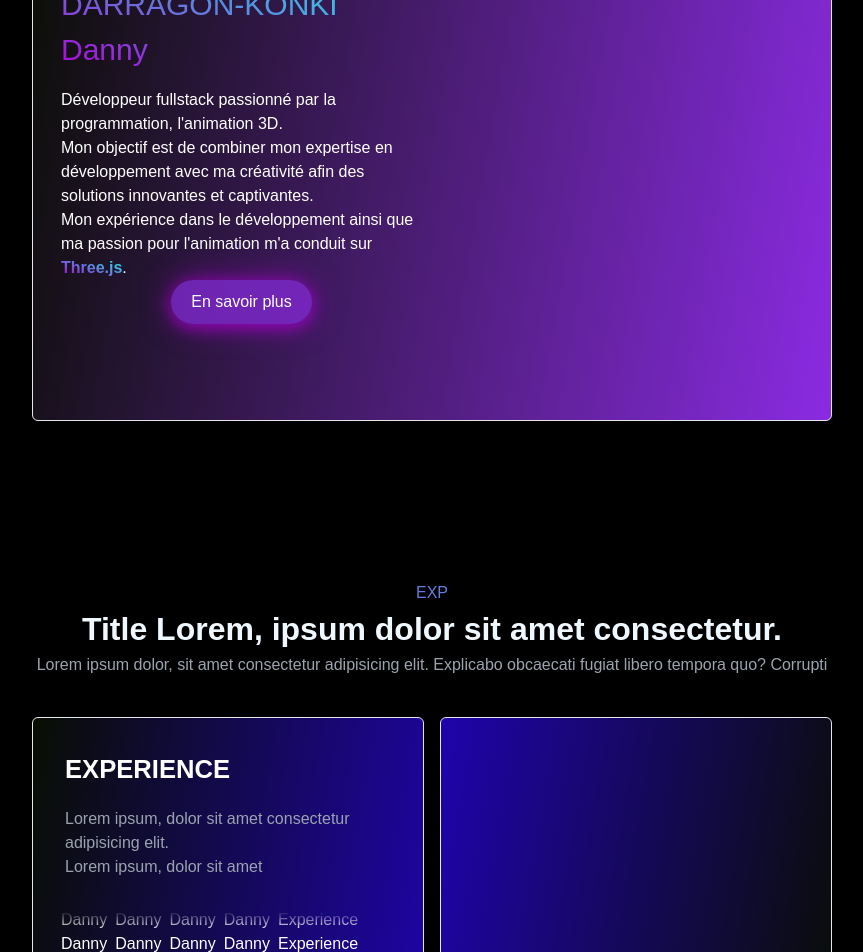
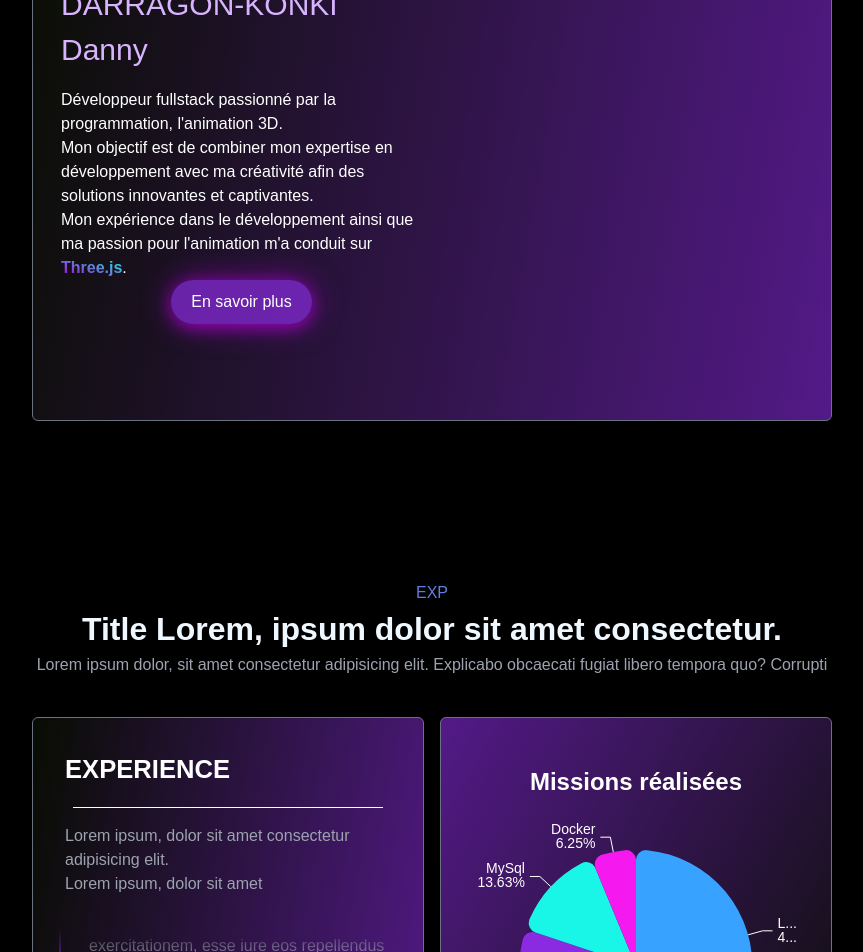
Before and after one commit to Dannydan78/Portfolio, a Nuxt app: page / in a window 1280 px wide. Shown: the part 1848-2800 px from the top of the page, without its empty margins (208-1071 px from the left). Built offline with nearby package versions, Linux system fonts and the light colour scheme; a web font is replaced by a local one.

Commit message:
Experience DONE

```diff
--- a/components/Cards.vue
+++ b/components/Cards.vue
@@ -1,6 +1,6 @@
 <template>
     <div class="cards-container">
-        <article class="card" v-for="(item, index) in cards" :key="index" @mouseenter="animateCardText" @mouseleave="resetAnimation">
+        <article class="card border border-gray-500" v-for="(item, index) in cards" :key="index" @mouseenter="animateCardText" @mouseleave="resetAnimation">
             <figure>
                 <img :src="item.image" alt="Image" />
             </figure>
@@ -70,6 +70,7 @@ article {
     transition: all 0.4s ease-in-out;
     overflow: hidden;
     color: azure;
+
 }
 
 article a::after {
@@ -131,12 +132,13 @@ article a .icon {
 
 article:has(:hover, :focus) {
     --img-scale: 1.1;
-    --title-color: linear-gradient(20deg, rgb(175, 2, 214), #19f6e8);
+    --title-color: rgb(216, 180, 254);
     --link-icon-translate: 0;
     --link-icon-opacity: 1;
     cursor: pointer;
     transform: translateY(-10px);
-    /* background: rgba(138, 43, 226, 0.5); */
+    background: rgba(138, 43, 226, 0.5);
+    /* border: 1px solid rgb(138, 43, 226, 1); */
 }
 
 .cards-container {
--- /dev/null
+++ b/components/Charts.vue
@@ -0,0 +1,159 @@
+<template>
+     <div ref="chartContainer" class="chart-container mt-8"></div>
+</template>
+
+<script setup>
+
+import { ref, onMounted, onBeforeUnmount, nextTick } from 'vue';
+import * as echarts from 'echarts';
+
+// Référence pour le chart
+const chartContainer = ref(null);
+let chart = null;
+
+// Configuration du chart
+const initChart = () => {
+  if (chartContainer.value) {
+    nextTick(() => {
+      chart = echarts.init(chartContainer.value);
+
+      const option = {
+
+        color: [
+          '#37A2FF',
+          '#8A2BE2',
+          '#19f6e8',
+          '#f619ef',
+          '#3b09d4',
+
+        ],
+
+        title: {
+          text: 'Missions réalisées',
+          subtext: '',
+          left: 'center',
+          textStyle: {
+            color: '#fff',
+            fontSize: 24,
+            fontWeight: 'bold'
+          },
+          subtextStyle: {
+            color: '#ccc',
+            fontSize: 14
+          }
+        },
+
+        tooltip: {
+          trigger: 'item',
+          formatter: '{b} : {d}%',
+          backgroundColor: 'rgba(0,0,0,0.7)',
+          // borderColor: '#fff',
+          borderWidth: 1,
+          textStyle: {
+            color: '#fff'
+          }
+        },
+
+        // legend: {
+        //   bottom: 10,
+        //   left: 'center',
+        //   data: ['Laravel', 'Vue.js', 'MySql', 'Docker'],
+        //   textStyle: {
+        //     color: '#fff',
+        //     fontSize: 14
+        //   },
+        //   itemWidth: 25,
+        //   itemHeight: 14
+        // },
+
+        series: [
+          {
+            name: 'Frameworks',
+            type: 'pie',
+            radius: '65%',
+            center: ['50%', '50%'],
+            selectedMode: 'single',
+            data: [
+              {
+                value: 1548,
+                name: 'Laravel',
+                itemStyle: {
+                  borderRadius: 10,
+                  // borderColor: '#fff',
+                  borderWidth: 2
+                }
+              },
+              { value: 1450, name: 'Vue.js' },
+              { value: 510, name: 'MySql' },
+              { value: 234, name: 'Docker' },
+            ],
+            emphasis: {
+              itemStyle: {
+                shadowBlur: 10,
+                shadowOffsetX: 0,
+                shadowColor: 'rgba(0, 0, 0, 0.5)',
+                borderColor: '#fff',
+                borderWidth: 2
+              }
+            },
+            label: {
+              show: true,
+              color: '#fff',
+              formatter: '{b}\n{d}%',
+              fontSize: 14
+            },
+            labelLine: {
+              show: true,
+              length: 15,
+              length2: 10,
+              lineStyle: {
+                color: '#fff'
+              }
+            },
+            itemStyle: {
+              borderRadius: 10,
+              // borderColor: '#fff',
+              borderWidth: 2
+            }
+          }
+        ]
+      };
+
+      chart.setOption(option);
+    });
+  }
+};
+
+// Gestion du redimensionnement
+const handleResize = () => {
+  if (chart) {
+    chart.resize();
+  }
+};
+
+onMounted(() => {
+  // Initialisation du chart
+  initChart();
+
+  // Ajout de l'écouteur de redimensionnement
+  window.addEventListener('resize', handleResize);
+
+});
+
+onBeforeUnmount(() => {
+  // Nettoyage du chart
+  if (chart) {
+    chart.dispose();
+  }
+  window.removeEventListener('resize', handleResize);
+});
+</script>
+
+
+<style scoped>
+.chart-container {
+  width: 100%;
+  height: 400px;
+  position: relative;
+}
+</style>
--- a/components/Experience.vue
+++ b/components/Experience.vue
@@ -1,75 +1,55 @@
 <template>
   <div class="main mt-10 rounded-md" id="presentation">
     <div class="flex flex-row gap-4">
-      <div class="card flex flex-col w-1/2 border rounded-md">
+      <div class="card flex flex-col w-1/2 border border-gray-500 rounded-md">
         <h2 class="ml-5 text-white font-bold">EXPERIENCE</h2>
-        <div class="ml-8 text-gray-400">Lorem ipsum, dolor sit amet consectetur adipisicing elit.</div>
+        <div class="line h-px ml-10 mr-10"></div>
+        <div class="ml-8 text-gray-400 mt-4">Lorem ipsum, dolor sit amet consectetur adipisicing elit.</div>
         <div class="ml-8 text-gray-400">Lorem ipsum, dolor sit amet</div>
         <div class="m-4 text-white mt-8 rounded-md scroll-container">
           <div class="scroll-content flex flex-col">
-            <div class="flex flex-row ps-3 space-x-2">
-              <p class="name">Danny</p>
-              <p class="name">Danny</p>
-              <p class="name">Danny</p>
-              <p class="name">Danny</p>
-              <p class="">Experience</p>
+            <div class="experience-item mb-6">
+              <div class="flex flex-row ps-3 items-center gap-2">
+                <p class="company-name font-bold text-purple-300">Free :</p>
+                <p class="job-period bg-purple-900/30 px-2 py-1 rounded-md">STAGE (08/2023 - 11/2023)</p>
+                <p class=""> - 3 mois </p>
+              </div>
+              <div class="job-title ps-3 text-lg font-medium mt-1">
+                Développeur fullstack Laravel/Vue.js
+              </div>
+              <div class="job-description ps-3 text-gray-400 mt-2">
+                <p>Lorem ipsum dolor sit amet consectetur adipisicing elit. Deserunt ad exercitationem, esse iure eos repellendus fugit suscip</p>
+              </div>
             </div>
-            <div class="flex flex-row ps-3 space-x-2">
-              <p class="name">Danny</p>
-              <p class="name">Danny</p>
-              <p class="name">Danny</p>
-              <p class="name">Danny</p>
-              <p class="">Experience</p>
-            </div>
-            <div class="flex flex-row ps-3 space-x-2">
-              <p class="name">Danny</p>
-              <p class="name">Danny</p>
-              <p class="name">Danny</p>
-              <p class="name">Danny</p>
-              <p class="">Experience</p>
-            </div>
-            <div class="flex flex-row ps-3 space-x-2">
-              <p class="name">Danny</p>
-              <p class="name">Danny</p>
-              <p class="name">Danny</p>
-              <p class="name">Danny</p>
-              <p class="">Experience</p>
-            </div>
-            <div class="flex flex-row ps-3 space-x-2">
-              <p class="name">Danny</p>
-              <p class="name">Danny</p>
-              <p class="name">Danny</p>
-              <p class="name">Danny</p>
-              <p class="">Experience</p>
-            </div>
-            <div class="flex flex-row ps-3 space-x-2">
-              <p class="name">Danny</p>
-              <p class="name">Danny</p>
-              <p class="name">Danny</p>
-              <p class="name">Danny</p>
-              <p class="">Experience</p>
-            </div>
-            <div class="flex flex-row ps-3 space-x-2">
-              <p class="name">Danny</p>
-              <p class="name">Danny</p>
-              <p class="name">Danny</p>
-              <p class="name">Danny</p>
-              <p class="">Experience</p>
+
+            <div class="experience-item mb-6">
+              <div class="flex flex-row ps-3 items-center gap-2">
+                <p class="company-name font-bold text-purple-300">Free :</p>
+                <p class="job-period bg-purple-900/30 px-2 py-1 rounded-md">CDD (11/2023 - 12/2024)</p>
+                <p class=""> - 13 mois </p>
+              </div>
+              <div class="job-title ps-3 text-lg font-medium mt-1">
+                Développeur fullstack Laravel/Vue.js
+              </div>
+              <div class="job-description ps-3 text-gray-400 mt-2">
+                <p>Lorem ipsum dolor sit amet consectetur adipisicing elit. Deserunt ad exercitationem, esse iure eos repellendus fugit suscip</p>
+              </div>
             </div>
           </div>
         </div>
       </div>
       <!-- Deuxième card -->
-      <div class="card2 border w-1/2 rounded-md">
+      <div class="card2 border border-gray-500 w-1/2 rounded-md">
+        <Charts />
       </div>
     </div>
-
-
+    <h2 class="mt-2">Lorem ipsum, dolor sit amet consectetur adipisicing elit. Veniam, quos quia! Commodi officia vitae nostrum</h2>
   </div>
 </template>
 
 <script setup>
-import { onMounted, onBeforeUnmount } from 'vue';
+import { ref, onMounted, onBeforeUnmount, nextTick } from 'vue';
+import * as echarts from 'echarts';
 
 const startAutoScroll = () => {
   const container = document.querySelector('.scroll-container');
@@ -79,32 +59,35 @@ const startAutoScroll = () => {
 
   let scrollInterval;
   let isPaused = false;
-  let direction = 1; // 1 pour descendre, -1 pour monter
-  let scrollSpeed = 1; // Vitesse de défilement
+  let scrollDirection = 1; // 1 pour descendre, -1 pour monter
+
+  const handleMouseEnter = () => {
+    isPaused = true;
+    container.style.overflowY = 'auto';
+  };
+
+  const handleMouseLeave = () => {
+    isPaused = false;
+    container.style.overflowY = 'hidden';
+  };
 
   const scroll = () => {
     if (!isPaused) {
-      container.scrollTop += scrollSpeed * direction;
+      container.scrollTop += scrollDirection;
 
-      // Changement de direction en bas
+
       if (container.scrollTop + container.clientHeight >= content.scrollHeight) {
-        direction = -1;
-      }
-      // Changement de direction en haut
-      if (container.scrollTop <= 0) {
-        direction = 1;
+        scrollDirection = -1;
+      } else if (container.scrollTop <= 0) {
+        scrollDirection = 1;
       }
     }
   };
 
-  // Gestion de la pause au survol
-  const handleMouseEnter = () => isPaused = true;
-  const handleMouseLeave = () => isPaused = false;
-
   container.addEventListener('mouseenter', handleMouseEnter);
   container.addEventListener('mouseleave', handleMouseLeave);
 
-  scrollInterval = setInterval(scroll, 50);
+  scrollInterval = setInterval(scroll, 40);
 
   // Nettoyage
   onBeforeUnmount(() => {
@@ -118,14 +101,15 @@ const startAutoScroll = () => {
 
 onMounted(() => {
   startAutoScroll();
+});
 
-});
+
 </script>
 
 <style scoped>
 .scroll-container {
-  max-height: 100px;
-  overflow-y: hidden;
+  max-height: 180px;
+  overflow-y: hidden; /* sera changé en 'auto' au survol */
   position: relative;
   mask-image: linear-gradient(
     to bottom,
@@ -141,11 +125,10 @@ onMounted(() => {
     black 80%,
     transparent 100%
   );
-  transition: scroll-top 0.3s ease-in-out; /* Ajout d'une transition douce */
 }
 
 .scroll-content {
-  padding: 20px 0;
+  padding: 20px 10px;
   transition: transform 0.3s ease-in-out; /* Ajout d'une transition douce */
 }
 
@@ -163,12 +146,24 @@ h2 {
 }
 
 .card {
-  background-image: linear-gradient(100deg, rgb(9, 14, 2), rgba(45, 5, 245, 0.7));
+
+  background:
+    linear-gradient(100deg, rgba(9, 14, 2, 0.9), rgba(138, 43, 226, 0.6));
+
   min-height: 400px;
 }
 
 .card2 {
-  background-image: linear-gradient(1000deg, rgb(9, 14, 2), rgba(45, 5, 245, 0.7));
+  background-image: linear-gradient(300deg, rgb(9, 14, 2), rgba(138, 43, 226, 0.6));
+  /* url('/images/JavaScript-logo.jpg');
+  background-size: cover;
+  background-position: center;
+  background-repeat: no-repeat; */
+  display: flex;
+  align-items: center;
+  justify-content: center;
+  min-height: 400px;
+  padding: 1rem;
 }
 
 .line {
@@ -185,12 +180,31 @@ h2 {
   }
 }
 
-/* Optionnel : Style pour les éléments "name" */
-.name {
-  transition: color 0.3s ease;
+.experience-item {
+  border-left: 2px solid rgba(138, 43, 226, 0.6);
+  padding-left: 1rem;
+  position: relative;
 }
 
-.name:hover {
-  color: #19f6e8;
+.experience-item::before{
+  content: '';
+  position: absolute;
+  left: -5px;
+  top: 0;
+  width: 8px;
+  height: 8px;
+  border-radius: 50%;
+  background-color: rgb(138, 43, 226);
 }
+
+.job-period {
+  font-size: 0.9rem;
+  border: 1px solid rgba(138, 43, 226, 0.3);
+}
+
+.job-title {
+  color: #fff;
+  font-weight: 500;
+}
+
 </style>
--- a/components/Intro.vue
+++ b/components/Intro.vue
@@ -60,7 +60,7 @@
     <div class="justify-center mt-12">
         <div class=" text-white pt-12">
             <h1 class="wrapper mt-6 font-bold">L'animation est un monde <span></span></h1>
-            <h2 class="wrapper font-bold">Visible et imaginaire ils peuvent être qu'une simple illusion.</h2>
+            <h2 class="wrapper font-bold">Visible et imaginaire cela peut être qu'une simple illusion.</h2>
         </div>
         <div class="flex flex-col ml-12 justify-center items-center">
         <p class="text-gray-400">"Fasciné par le pouvoir de raconter des histoires à travers le mouvement et la profondeur, je m'efforce de créer des univers qui éveillent la curiosité. </p>
--- a/components/PicturesSlide.vue
+++ b/components/PicturesSlide.vue
@@ -1,6 +1,6 @@
 <template>
   <div>
-    <h3 class="text-white stack ml-8">Maîtrise des technos</h3>
+    <h3 class="stack ml-8 text-purple-300">Maîtrise des technos</h3>
     <div class="flex flex-col w-1/2">
     <p class="mt-4 ml-8 text-white">
       En backend, je maîtrise <span class="three font-bold">PHP</span> et le framework<span class="three font-bold"> Laravel</span>, pour la gestion de base de données, des API.
@@ -79,10 +79,10 @@ onMounted(() => {
 
 .stack {
   font-size: 30px;
-  background: linear-gradient(20deg, rgb(175, 2, 214), #19f6e8);
+  /* background: linear-gradient(20deg, rgb(175, 2, 214), #19f6e8);
   -webkit-background-clip: text;
   -webkit-text-fill-color: transparent;
-  display: inline-block;
+  display: inline-block; */
 
 }
 
--- a/components/Presentation.vue
+++ b/components/Presentation.vue
@@ -1,11 +1,11 @@
 <template>
-  <div class="main mt-10 border rounded-md" id="presentation">
+  <div class="main mt-10 border border-gray-500 rounded-md" id="presentation">
     <h2 class="ml-5 text-white font-bold">PRESENTATION</h2>
     <div class="line h-px ml-10 mr-10"></div>
     <div class="container text-white mt-8 rounded-md">
       <div class="content">
         <div class="flex flex-col ps-3 pt-2">
-          <p class="name">{{ props.Name }} {{ props.First_name }}</p>
+          <p class="name text-purple-300">{{ props.Name }} {{ props.First_name }}</p>
           <p class="mt-4">
           Développeur fullstack passionné par la programmation, l'animation 3D.</p>
           <p>Mon objectif est de combiner mon expertise en développement avec ma créativité afin des solutions innovantes et captivantes.</p>
@@ -88,12 +88,7 @@ watch(showMyStack, (newValue) => {
 .main {
   margin-left: 15rem;
   margin-right: 15rem;
-  background-image: url('images/fade.jpg');
-  background-image: linear-gradient(100deg, rgb(9, 14, 2), rgba(138, 43, 226, 1));
-  /* background-size: cover;  L'image couvre toute la zone de l'élément  */
-  background-position: center;
-  /* L'image est centrée */
-  background-repeat: no-repeat;
+  background-image: linear-gradient(100deg, rgb(9, 14, 2), rgba(138, 43, 226, 0.6));
 }
 
 .hero-figure-box-05 {
@@ -178,9 +173,7 @@ h2 {
 
 .name {
   font-size: 30px;
-  background: linear-gradient(20deg, rgb(175, 2, 214), #19f6e8);
-  -webkit-background-clip: text;
-  -webkit-text-fill-color: transparent;
+
 }
 
 img {
--- a/package.json
+++ b/package.json
@@ -12,6 +12,7 @@
   "dependencies": {
     "animejs": "^3.2.2",
     "aos": "^2.3.4",
+    "echarts": "^5.5.1",
     "gsap": "^3.12.5",
     "motion": "^11.11.17",
     "nuxt": "^3.14.159",
--- a/pages/index.vue
+++ b/pages/index.vue
@@ -6,20 +6,27 @@
       <div class="cards flex items-center justify-center px-14 ">
         <Cards />
       </div>
+      <div data-aos="fade-up" data-aos-anchor-placement="top-bottom" class="">
       <div class="presentation">
         <p class="exp">Qui suis-je?</p>
         <h1 class="titleContent font-bold">Title Lorem, ipsum dolor sit amet consectetur.</h1>
         <p class="text-gray-400 text-justify">Lorem ipsum dolor, sit amet consectetur adipisicing elit. Explicabo obcaecati fugiat libero tempora quo? Corrupti</p>
       </div>
-      <div data-aos="fade-up" data-aos-anchor-placement="top-bottom" class="">
         <Presentation />
       </div>
+      <div data-aos="fade-right" data-aos-anchor-placement="top-bottom" class="">
       <div class="presentation">
         <p class="exp">EXP</p>
         <h1 class="titleContent font-bold">Title Lorem, ipsum dolor sit amet consectetur.</h1>
         <p class="text-gray-400 text-justify">Lorem ipsum dolor, sit amet consectetur adipisicing elit. Explicabo obcaecati fugiat libero tempora quo? Corrupti</p>
       </div>
       <Experience />
+      </div>
+      <div class="presentation">
+        <p class="exp">Passion</p>
+        <h1 class="titleContent font-bold">Title Lorem, ipsum dolor sit amet consectetur.</h1>
+        <p class="text-gray-400 text-justify">Lorem ipsum dolor, sit amet consectetur adipisicing elit. Explicabo obcaecati fugiat libero tempora quo? Corrupti</p>
+      </div>
     </main>
   </template>
 
```
Also changed, not shown: public/images/turn.jpg (added), 1 other file (tests, documents, lock files or other folders).
